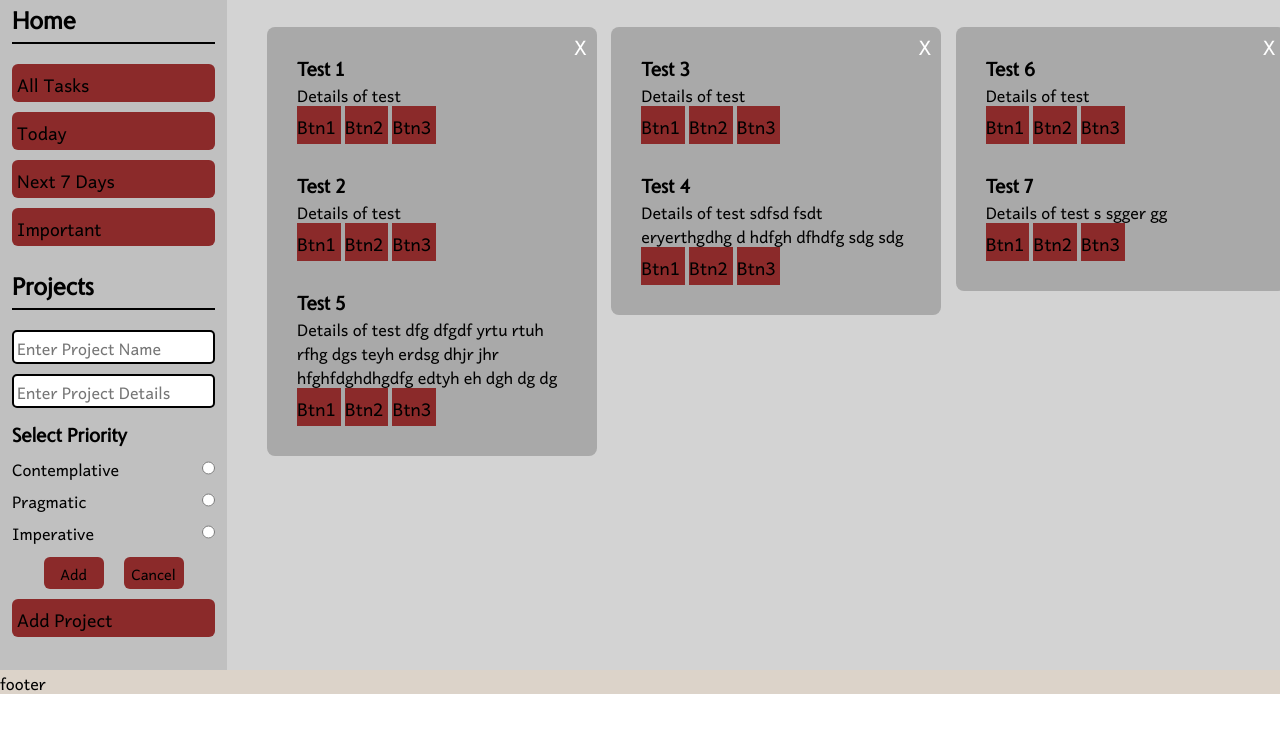
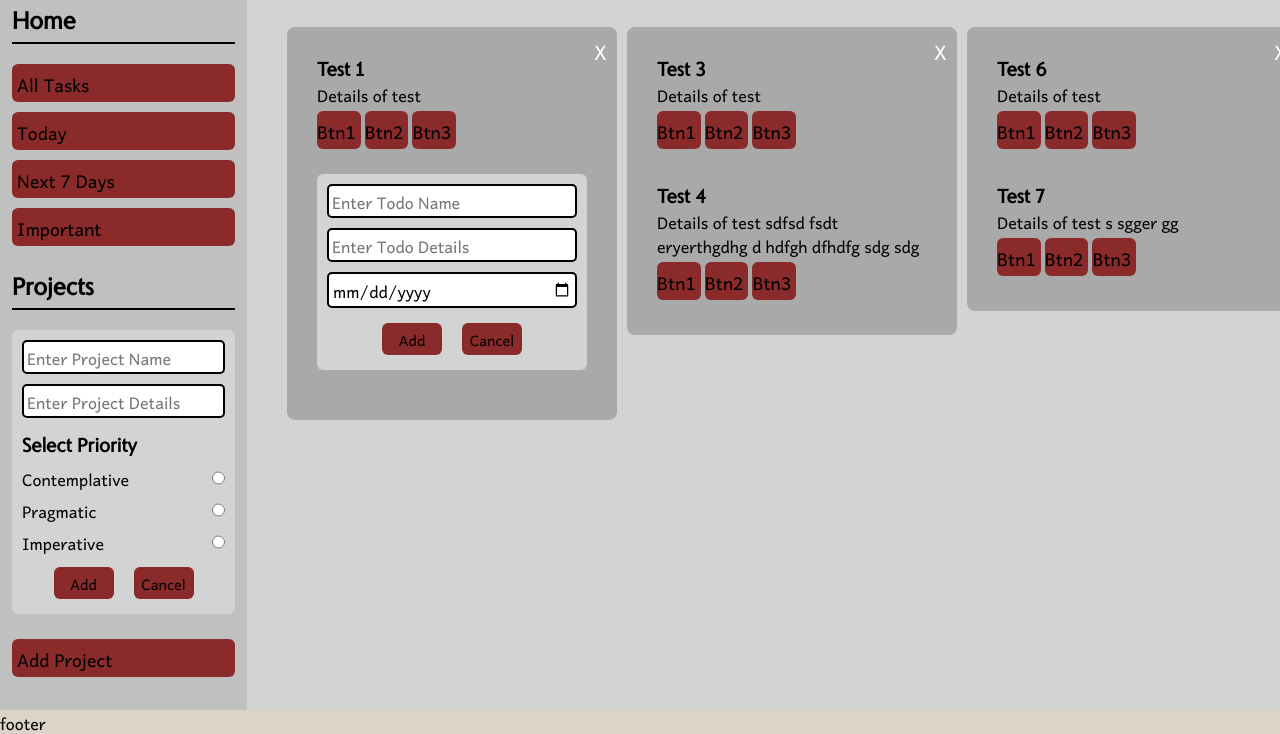
Before and after one commit to Facaller/odin_todo_list, a website built with webpack: page src/index.html in a window 1280 px wide. Shown: the part 99-833 px from the top of the page. Before the commit the page ends 800 px from the top, so only its background shows below. Built offline with nearby package versions, Linux system fonts and the light colour scheme.

Commit message:
Add todo form, adjust styling for project container and sidebar buttons to be more uniform

```diff
--- a/src/index.html
+++ b/src/index.html
@@ -42,9 +42,9 @@
                             <input type="radio" name="Priority" id="imperativePrio" value="imperative" required>
                         </div>
                     </div>
-                    <div>
-                        <button type="submit" id="submit">Add</button>
-                        <button id="cancel">Cancel</button>
+                    <div class="form-buttons">
+                        <button type="submit" id="submitProject">Add</button>
+                        <button id="cancelProject">Cancel</button>
                     </div>
                 </form>
             </div>
@@ -63,23 +63,19 @@
                         <button id="edit">Btn3</button>
                     </div>
                 </div>
-                <div class="todo">
-                    <h4>Test 2</h4>
-                    <p>Details of test</p>
-                    <div>
-                        <button>Btn1</button>
-                        <button>Btn2</button>
-                        <button>Btn3</button>
-                    </div>
-                </div>
-                <div class="todo">
-                    <h4>Test 5</h4>
-                    <p>Details of test dfg dfgdf yrtu rtuh rfhg dgs teyh erdsg dhjr jhr hfghfdghdhgdfg edtyh eh dgh dg dg</p>
-                    <div>
-                        <button>Btn1</button>
-                        <button>Btn2</button>
-                        <button>Btn3</button>
-                    </div>
+            </div>
+            <div class="todo-form">
+                <form action="">
+                    <label for="todoTitle"></label>
+                    <input type="text" name="todoTitle" id="todoTitle" placeholder="Enter Todo Name" required>
+                    <label for="todoDetails"></label>
+                    <input type="text" name="todoDetails" id="todoDetails" placeholder="Enter Todo Details" required>
+                    <label for="todoDate"></label>
+                    <input type="date" name="todoDate" id="todoDate">
+                </form>
+                <div class="form-buttons">
+                    <button type="submit" id="submitTodo">Add</button>
+                    <button id="cancelTodo">Cancel</button>
                 </div>
             </div>
             <button class="project-exit">X</button>
--- a/src/styles.css
+++ b/src/styles.css
@@ -56,7 +56,7 @@ html, body {
 
 .container {
     display: grid;
-    grid-template-columns: 1fr 6fr;
+    grid-template-columns: 1.3fr 6fr;
     grid-template-rows: .4fr 4fr .2fr;
 }
 
@@ -76,7 +76,10 @@ a {
 
 button {
     padding: 5px;
+    border-radius: 6px;
     border: none;
+    margin: 5px 0;
+    text-align: left;
     font-size: 1.1em;
     background-color: #8B2A2A;
 }
@@ -134,12 +137,6 @@ h1 {
     margin-bottom: 20px;
 }
 
-.sidebar button {
-    text-align: left;
-    border-radius: 6px;
-    margin: 5px 0;
-}
-
 .sidebar > div {
     margin-bottom: 20px;
 }
@@ -158,9 +155,15 @@ h1 {
 
 .project-form {
     /* display: none; */
+    padding: 10px;
+    border-radius: 6px;
+    margin: 20px 0;
+    background-color: #D3D3D3;
 }
 
-.project-form input[type="text"] {
+.project-form input[type="text"],
+.todo-form input[type="text"],
+.todo-form input[type="date"] {
     padding: 3px;
     margin-bottom: 10px;
     border-radius: 5px;
@@ -173,13 +176,13 @@ form > div:first-of-type {
     flex-direction: column;
 }
 
-form > div:last-of-type {
+.form-buttons {
     display: flex;
     justify-content: center;
     gap: 20px;
 }
 
-form > div:last-of-type button {
+.form-buttons button {
     text-align: center;
     width: 60px;
     font-size: .9em;
@@ -211,7 +214,7 @@ form > div:last-of-type button {
 
 .project-container {
     display: flex;
-    flex-shrink: 0;
+    flex-direction: column;
     padding: 30px;
     margin: 0px 10px;
     border-radius: 8px;
@@ -237,6 +240,18 @@ form > div:last-of-type button {
     cursor: pointer;
 }
 
+.todo-form {
+    padding: 10px;
+    border-radius: 6px;
+    margin: 20px 0;
+    background-color: #D3D3D3;
+}
+
+.todo-form > form {
+    display: flex;
+    flex-direction: column;
+}
+
 .project-container .todos-box div:last-child {
     padding-bottom: 0;
 }
```
